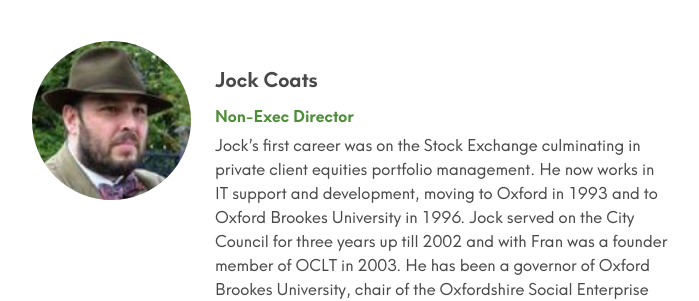
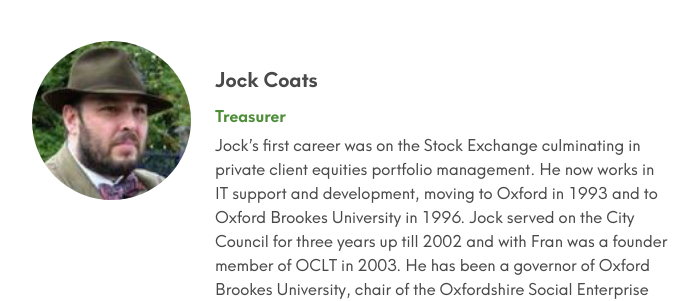
Before and after one commit to johnpuddephatt/oclt, a Jekyll site: the page built from _pages/about.md, in a window 1280 px wide and 900 px high, scrolled down 4533 px. Shown: the part 159-460 px from the top of the window, without its empty margins (308-1007 px from the left). Built offline with Jekyll 4.4.1, drawn with Linux system fonts in a browser that asks for light colours.

Commit message:
Update from Forestry.io Oxfordshire CLT updated _data/people.yml

```diff
--- a/_data/people.yml
+++ b/_data/people.yml
@@ -94,7 +94,7 @@ people:
     set up a local micro-dairy. She is a widow and the mother of two teenagers and
     has lived in South Oxford for 23 years.
 - name: Jock Coats
-  role: Non-Exec Director
+  role: Treasurer
   image: "/uploads/people/Jock.jpg"
   description: Jock’s first career was on the Stock Exchange culminating in private
     client equities portfolio management. He now works in IT support and development,
```
